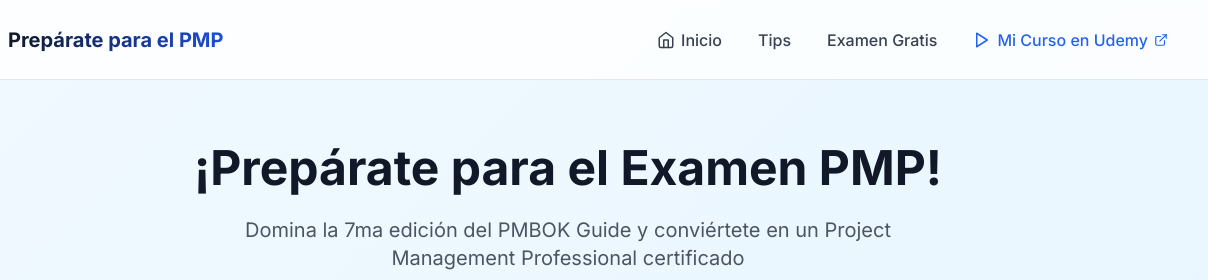
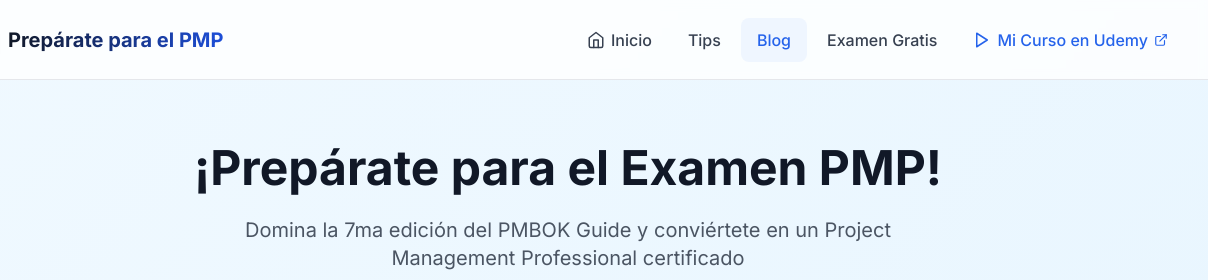
Before and after one commit to pacorder/PMP-MASTER-EXAM-7, a plain HTML site: page tips.html in a window 1280 px wide. Shown: the top 280 px of the page, 72-1280 px from the left. Drawn offline with nearby package versions, Linux system fonts and the light colour scheme.

Commit message:
Update tips.html

```diff
--- a/tips.html
+++ b/tips.html
@@ -69,6 +69,7 @@
                 <a href="tips.html" class="px-4 py-2.5 rounded-lg font-medium text-gray-700 hover:text-blue-600 hover:bg-blue-50 transition-all duration-200">
                     Tips
                 </a>
+				<a href="blog.html" class="px-4 py-2.5 rounded-lg font-medium text-blue-600 bg-blue-50">Blog</a>
                 <a href="pmpexam1.html" class="px-4 py-2.5 rounded-lg font-medium text-gray-700 hover:text-blue-600 hover:bg-blue-50 transition-all duration-200">
                     Examen Gratis
                 </a>
```
